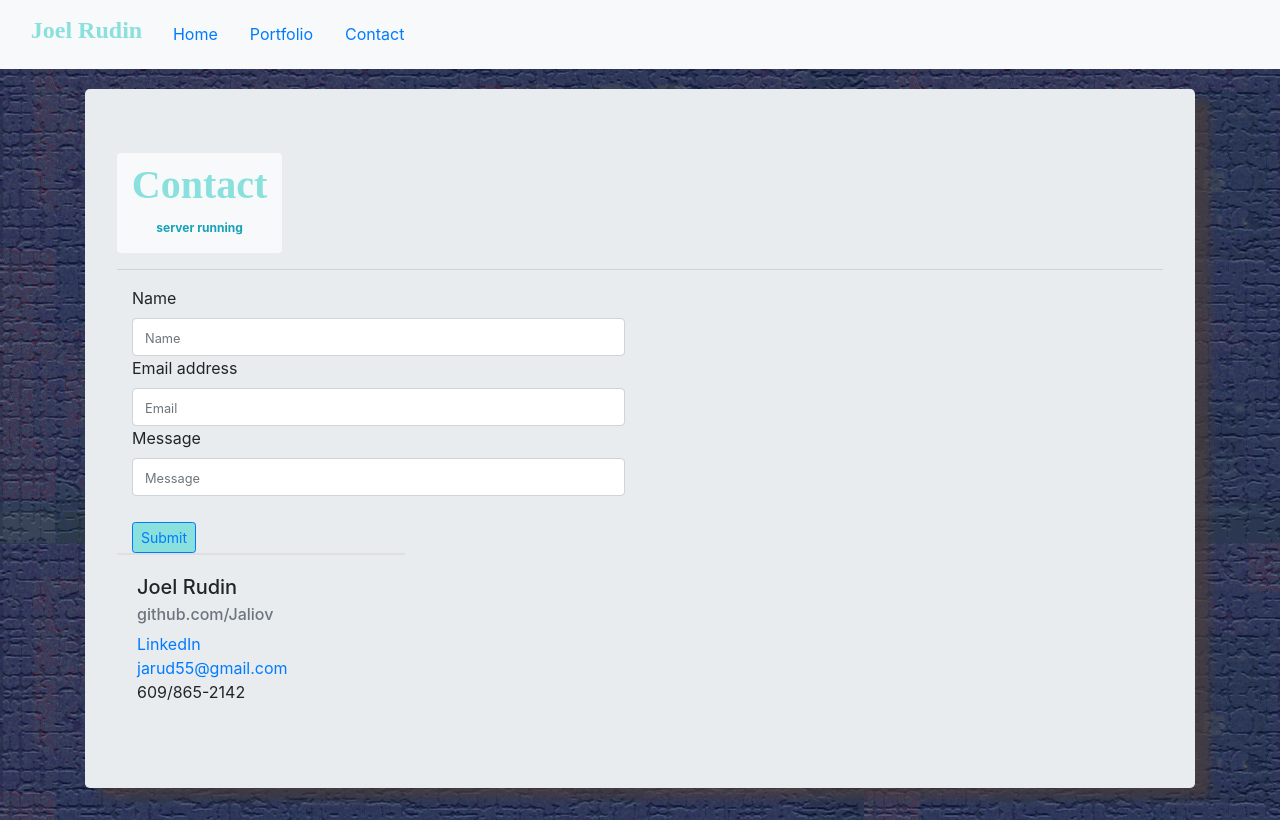
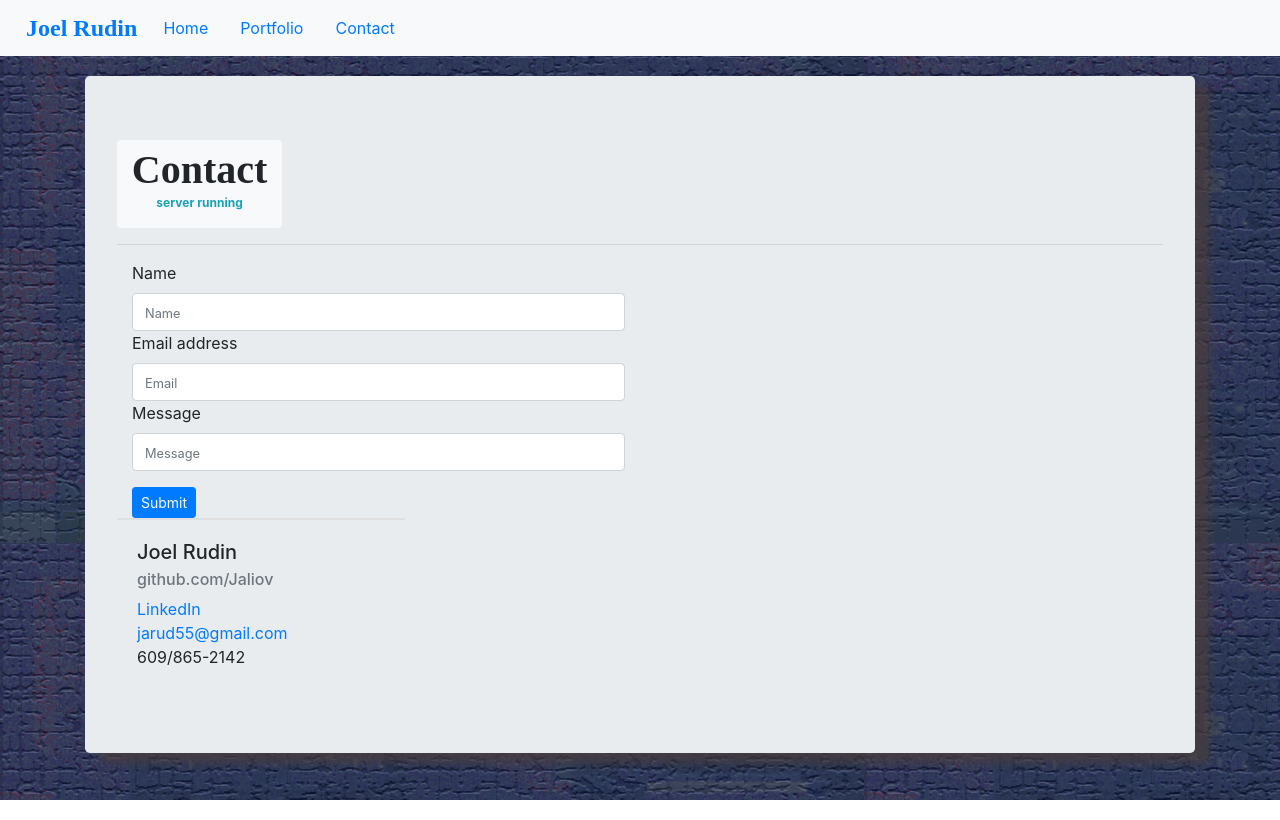
Before and after one commit to Jaliov/React-Portfolio, a React (Create React App) app in the folder client/: page /contact in a window 1280 px wide. Built offline with nearby package versions, Linux system fonts and the light colour scheme.

Commit message:
style tweaks

```diff
--- a/client/src/App.css
+++ b/client/src/App.css
@@ -1,10 +1,11 @@
 h1,
 h4 {
-    color: rgb(137, 224, 220);
-    padding: 5px 10px;
+    /*color: rgb(137, 224, 220);*/
+    margin: 3px 10px;
     font-family: PT Serif, serif;
     font-weight: bold;
 }
+
 
 .row {
     margin-bottom: 30px;
--- a/client/src/components/Card.js
+++ b/client/src/components/Card.js
@@ -33,7 +33,7 @@ const CardDisplay = () => {
     <Container>
       <Row>
         <Badge variant='transparent' style={{ marginTop: '20px' }}>
-          <h1>Portfolio</h1>
+          <h1 className = "text-light">Portfolio</h1>
         </Badge>
 
         <CardDeck>
--- a/client/src/components/Contact.js
+++ b/client/src/components/Contact.js
@@ -129,11 +129,7 @@ class ContactInfo extends Component {
                 onClick={this.handleClick}
                 variant='primary'
                 size='sm'
-                style={{
-                  marginTop: '10px',
-                  backgroundColor: 'rgb(137, 224, 220)',
-
-                }} className='text-primary'
+                className='text-light'
               >
                 Submit
               </Button>
--- a/client/src/components/Home.js
+++ b/client/src/components/Home.js
@@ -10,11 +10,11 @@ function ShowBio() {
     <Fragment>
       <div className="container mt-3">
         <div className="row">
-          <Card style = {{boxShadow: '15px 10px 10px rgb(179, 29, 61, 0.4)'}} bg = 'light'>
+          <Card style = {{boxShadow: '15px 10px 10px rgb(179, 29, 61, 0.4)', marginTop: '10px'}} bg = 'light'>
             <Card.Body>
               <ListGroup variant="flush">
                 <ListGroup.Item>
-                  <h1 className="p-2 font-weight-bold">About Me</h1>
+                  <h1>About Me</h1>
                 </ListGroup.Item>
               </ListGroup>
               <img
--- a/client/src/components/NavBar.js
+++ b/client/src/components/NavBar.js
@@ -1,5 +1,5 @@
 import React from 'react';
-import { Navbar, Badge } from 'react-bootstrap';
+import { Navbar } from 'react-bootstrap';
 import { Link } from 'react-router-dom';
 
 const NavElement = () => {
@@ -7,17 +7,9 @@ const NavElement = () => {
     <Navbar bg='light' expand='lg'>
       <Navbar.Toggle aria-controls='basic-navbar-nav' />
       <Navbar.Collapse id='basic-navbar-nav'>
-        <Badge
-          style={{
-            color: 'rgb(137, 224, 220)',
-            fontFamily: 'PT Serif, serif',
-          }}
-        >
-          <Link className='text-light' to='/home'>
-            <h4 style={{ color: 'rgb(137, 224, 220)' }}>Joel Rudin</h4>
+          <Link to='/home'>
+            <h4>Joel Rudin</h4>
           </Link>
-        </Badge>
-
         <Link className='nav-item nav-link active' to='/'>
           Home
         </Link>
```
